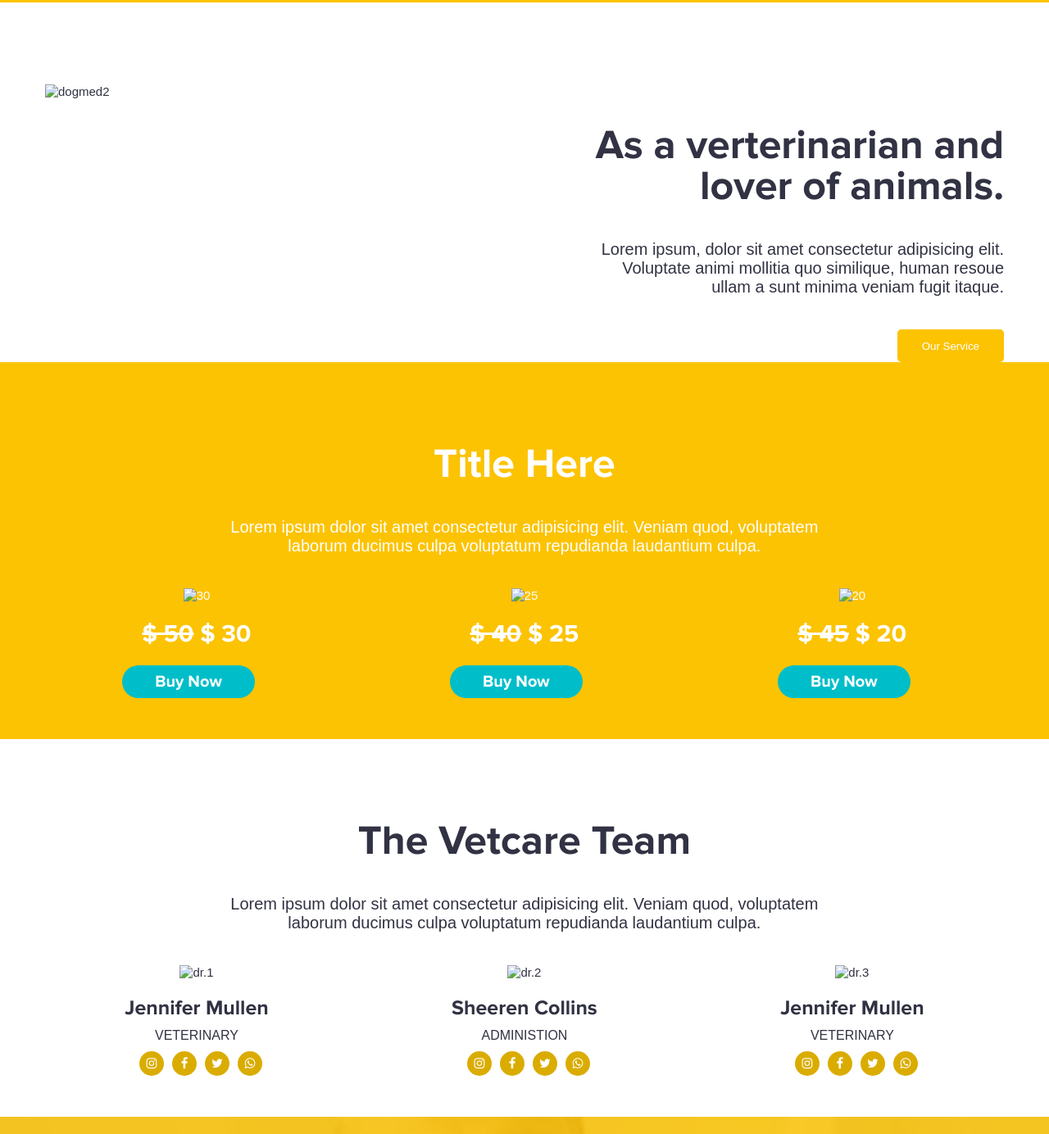
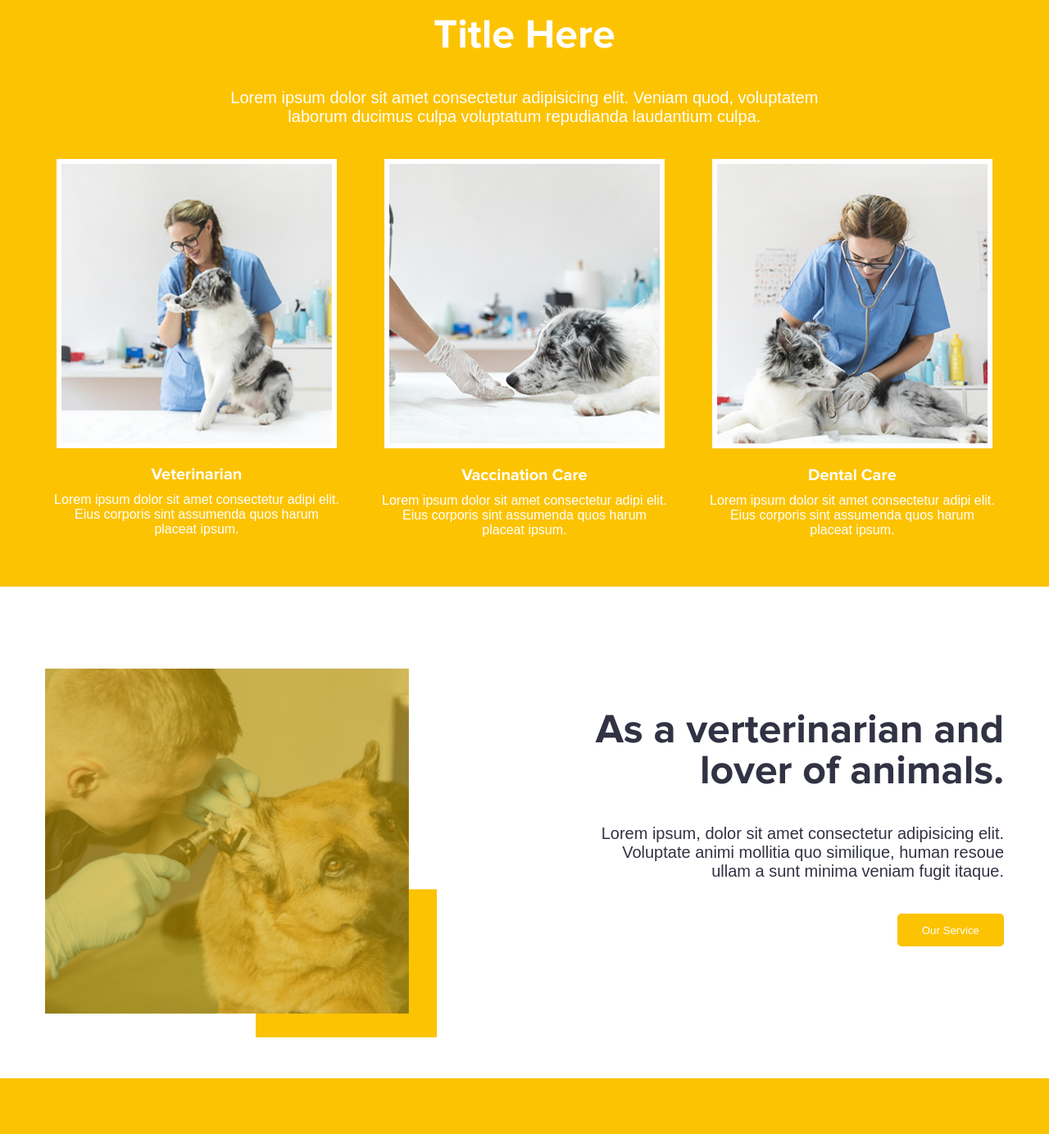
Before and after one commit to GunSethi/Veterinarian-, a plain HTML site: page index.html in a window 1280 px wide. Shown: the part 1416-2800 px from the top of the page at 82% size. Drawn offline with Linux system fonts and the light colour scheme; files whose address does not match are found by name.

Commit message:
Update index.html

```diff
--- a/index.html
+++ b/index.html
@@ -12,7 +12,7 @@
         <div class="container">
             <div class="row">
                 <div class="col-3 col-m-4">
-                    <img src="/img/logo.png" alt="logo" class="img-resp">
+                    <img src="logo.png" alt="logo" class="img-resp">
                 </div>
                 <div class="col-9 col-m-8">
                     <nav>
@@ -56,7 +56,7 @@
                     <button class="btn">Our Service</button>
                 </div>
                 <div class="col-5">
-                    <img src="/img/dog.png" alt="dog" class="img-resp" >
+                    <img src="dog.png" alt="dog" class="img-resp" >
                 </div>
             </div>
         </div>
@@ -71,7 +71,7 @@
                 <button>Our Service</button>
             </div>
             <div class="col-6 col-m-12">
-                <img src="/img/correction psd3 1.png" alt="dogmedk" class="img-resp">
+                <img src="correction psd3 1.png" alt="dogmedk" class="img-resp">
             </div>
             </div>
         </div>
@@ -86,21 +86,21 @@
                 </div>
                 <div class="col-4 col-m-12">
                     <figure>
-                        <img src="/img/Veterinarian.png" alt="veterinarian" class="img-resp">
+                        <img src="Veterinarian.png" alt="veterinarian" class="img-resp">
                         <figcaption><b>Veterinarian</b></figcaption>
                         <p>Lorem ipsum dolor sit amet consectetur adipi elit. Eius corporis sint assumenda quos harum placeat ipsum.</p>
                     </figure>
                 </div>
                 <div class="col-4 col-m-12">
                     <figure>
-                        <img src="/img/Vaccination care.png" alt="vaccination care" class="img-resp">
+                        <img src="Vaccination care.png" alt="vaccination care" class="img-resp">
                         <figcaption><b>Vaccination Care</b></figcaption>
                         <p>Lorem ipsum dolor sit amet consectetur adipi elit. Eius corporis sint assumenda quos harum placeat ipsum.</p>
                     </figure>
                 </div>
                 <div class="col-4 col-m-12">
                     <figure>
-                        <img src="/img/dental care.png" alt="dental care" class="img-resp">
+                        <img src="dental care.png" alt="dental care" class="img-resp">
                         <figcaption><b>Dental Care</b></figcaption>
                         <p>Lorem ipsum dolor sit amet consectetur adipi elit. Eius corporis sint assumenda quos harum placeat ipsum.</p>
                     </figure>
@@ -112,7 +112,7 @@
         <div class="container">
             <div class="row">
             <div class="col-6 col-m-12">
-                <img src="/img/correction psd3 2.png" alt="dogmed2" class="img-resp">
+                <img src="correction psd3 2.png" alt="dogmed2" class="img-resp">
             </div>
             <div class="col-6 col-m-12">
                 <h2>As a verterinarian and <br>
@@ -133,20 +133,20 @@
                 </div>
                 <div class="col-4 col-m-12">
                     <figure>
-                        <img src="/img/30.png" alt="30" class="img-resp">
+                        <img src="30.png" alt="30" class="img-resp">
                         <figcaption><b><del>&#36 50</del> &#36 30</b></figcaption>
                         <button><b>Buy Now</b></button>
                     </figure>
                 </div>
                 <div class="col-4 col-m-12">
                     <figure>
-                        <img src="/img/25.png" alt="25" class="img-resp">
+                        <img src="25.png" alt="25" class="img-resp">
                         <figcaption><b><del>&#36 40</del> &#36 25</b></figcaption>
                         <button><b>Buy Now</b></button>
                     </figure>
                 </div><div class="col-4 col-m-12">
                     <figure>
-                        <img src="/img/20.png" alt="20" class="img-resp">
+                        <img src="20.png" alt="20" class="img-resp">
                         <figcaption><b><del>&#36 45</del> &#36 20</b></figcaption>
                         <button><b>Buy Now</b></button>
                     </figure>
@@ -164,7 +164,7 @@
                 </div>
                 <div class="col-4 col-m-12">
                     <figure>
-                        <img src="/img/dr.1.png" alt="dr.1" class="img-resp">
+                        <img src="dr.1.png" alt="dr.1" class="img-resp">
                         <figcaption><b>Jennifer Mullen</b></figcaption>
                         <p>VETERINARY</p>
                         <div class="icons">
@@ -179,7 +179,7 @@
                 </div>
                 <div class="col-4 col-m-12">
                     <figure>
-                        <img src="/img/dr.2.png" alt="dr.2" class="img-resp">
+                        <img src="dr.2.png" alt="dr.2" class="img-resp">
                         <figcaption><b>Sheeren Collins</b></figcaption>
                         <p>ADMINISTION</p>
                         <div class="icons">
@@ -193,7 +193,7 @@
                     </figure>
                 </div><div class="col-4 col-m-12">
                     <figure>
-                        <img src="/img/dr.3.png" alt="dr.3" class="img-resp">
+                        <img src="dr.3.png" alt="dr.3" class="img-resp">
                         <figcaption><b>Jennifer Mullen</b></figcaption>
                         <p>VETERINARY</p>
                         <div class="icons">
@@ -213,7 +213,7 @@
         <div class="container">
             <div class="row">
                  <!--<div class="col-12"></div>
-                   <img src="/img/recordd.png" alt="background image" class="img-resp">!-->
+                   <img src="recordd.png" alt="background image" class="img-resp">!-->
                    <div class="col-4">
                     <span class="fa fa-heart-o"></span>
                     <p>+34657</p>
@@ -242,7 +242,7 @@
                 </div>
                 <div class="col-4 col-t-4 col-m-12">
                     <figure>
-                        <img src="/img/post1.png" alt="post1" class="img-resp">
+                        <img src="post1.png" alt="post1" class="img-resp">
                         <figcaption><b>As a veterinarian and a lover of aniamls</b>
                         <p>FEBRUARY 9,2022</p>
                         <p class="para1">Lorem ipsum dolor sit amet consectetur adipisicing elit. Consectetur quod asperiores perferendis, tempore nihil culpa!</p>
@@ -252,7 +252,7 @@
                 </div>
                 <div class="col-4 col-t-4 col-m-12">
                     <figure class="shadow">
-                        <img src="/img/post2.png" alt="post2" class="img-resp">
+                        <img src="post2.png" alt="post2" class="img-resp">
                         <figcaption><b>As a veterinarian and a lover of aniamls</b>
                         <p>FEBRUARY 10,2022</p>
                         <p class="para1">Lorem ipsum dolor sit amet consectetur adipisicing elit. Consectetur quod asperiores perferendis, tempore nihil culpa!</p>
@@ -262,7 +262,7 @@
                 </div>
                 <div class="col-4 col-t-4 col-m-12">
                     <figure>
-                        <img src="/img/post3.png" alt="post3" class="img-resp">
+                        <img src="post3.png" alt="post3" class="img-resp">
                         <figcaption><b>As a veterinarian and a lover of aniamls</b>
                             <p>FEBRUARY 11,2022</p>
                             <p class="para1">Lorem ipsum dolor sit amet consectetur adipisicing elit. Consectetur quod asperiores perferendis, tempore nihil culpa!</p>
```
